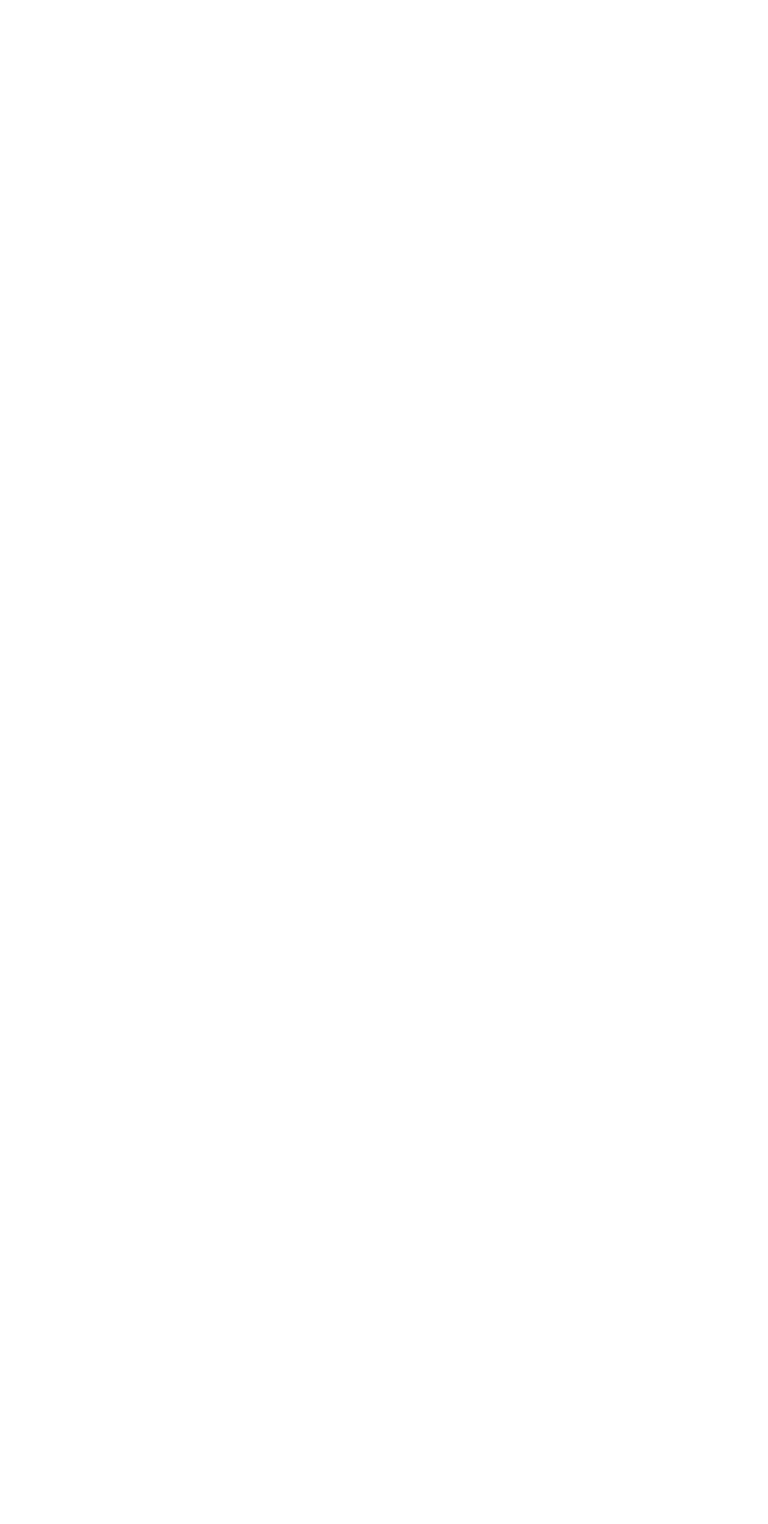
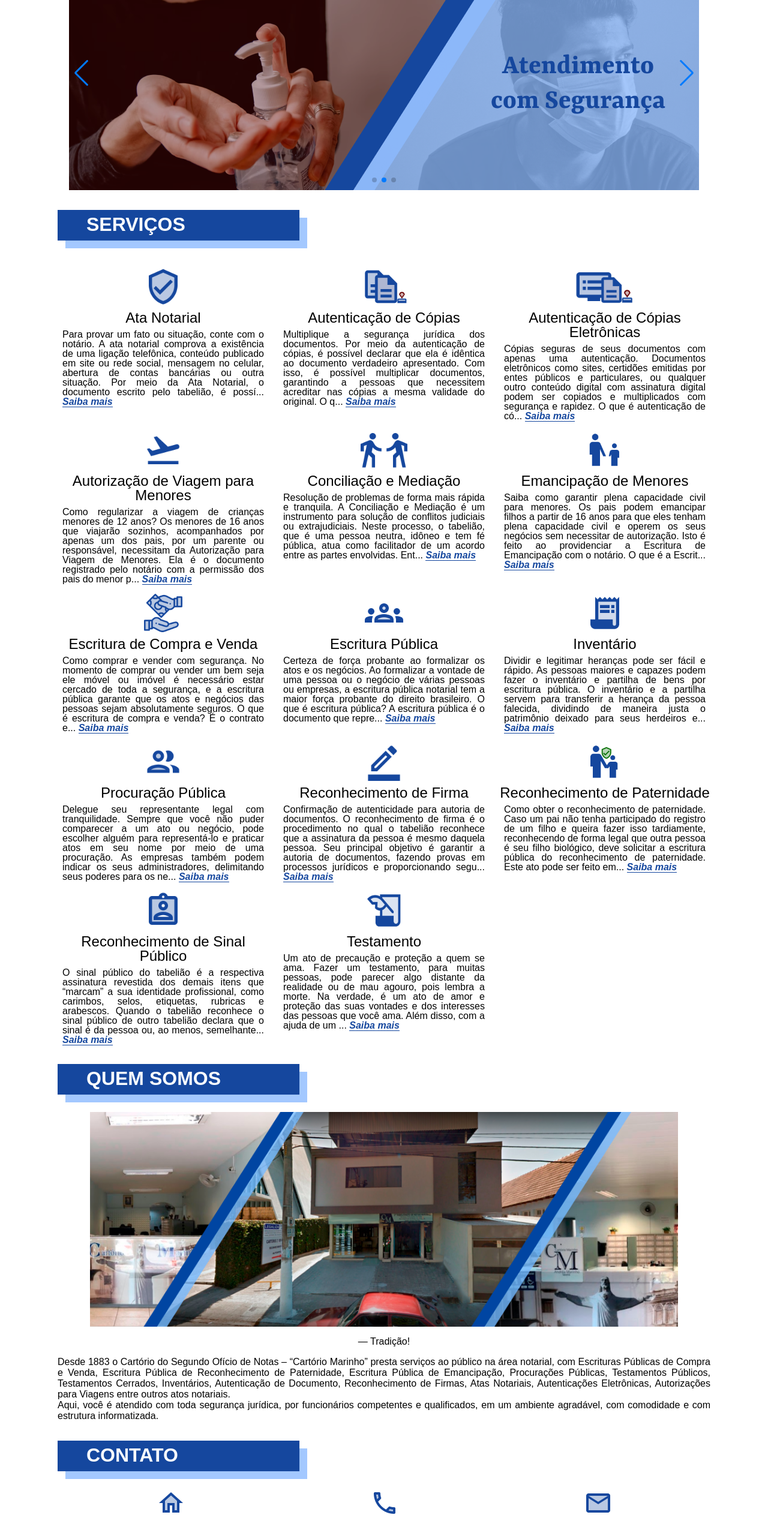
Before and after one commit to steniooliv/cartoriomarinho, a Next.js app: page / in a window 1280 px wide. Shown: the part 234-2775 px from the top of the page at 60% size. Before the commit the page ends 800 px from the top, so only its background shows below. Built offline with nearby package versions, Linux system fonts and the light colour scheme; a web font is replaced by a local one.

Commit message:
create home page app

```diff
--- a/src/pages/_app.tsx
+++ b/src/pages/_app.tsx
@@ -4,12 +4,16 @@ import Header from '../components/Header'
 
 import '../styles/global.scss';
 
+import "swiper/css/bundle";
+
 function MyApp({ Component, pageProps }: AppProps) {
+
   return (
     <>
       <Header />
 
       <Component {...pageProps} />
+
     </>
   )
 }
--- a/src/pages/_document.tsx
+++ b/src/pages/_document.tsx
@@ -7,8 +7,6 @@ export default class MyDocument extends Document {
         <Head>
           <link rel="preconnect" href="https://fonts.googleapis.com" />
           <link href="https://fonts.googleapis.com/css2?family=Rasa:wght@400;700&display=swap" rel="stylesheet" />
-
-          <title>Cartório Marinho</title>
         </Head>
         <body>
           <Main />
--- a/src/pages/index.tsx
+++ b/src/pages/index.tsx
@@ -1,9 +1,113 @@
-import type { NextPage } from 'next'
-import Header from '../components/Header'
+import type { NextPage } from 'next';
+import { Swiper, SwiperSlide } from "swiper/react";
+import Head from 'next/head';
+
+import ServicesCard from '../components/ServicesCard';
+
+import "swiper/css";
+import "swiper/css/pagination"
+import "swiper/css/navigation"
+
+import SwiperCore, {
+  Autoplay,Pagination,Navigation
+} from 'swiper';
+
+SwiperCore.use([Autoplay,Pagination,Navigation]);
+
+import styles from '../styles/home.module.scss';
+
+import data from '../services/data.json';
 
 const Home: NextPage = () => {
+  const items = data.items;
+
   return (
     <>
+      <Head>
+        <title>Cartório Marinho - Cartório 2º Ofício de Notas</title>
+      </Head>
+      <div className={styles.banner}>
+        <Swiper
+          spaceBetween={30}
+          centeredSlides={true}
+          autoplay={{"delay": 3000,"disableOnInteraction": false}}
+          pagination={{"clickable": true}}
+          navigation={true}
+          className={styles.swiper}
+        >
+          <SwiperSlide className={styles['swiper-slide']}>
+            <img src="/images/b1.png" alt="" />
+          </SwiperSlide>
+
+          <SwiperSlide className={styles['swiper-slide']}>
+            <img src="/images/b2.png" alt="" />
+          </SwiperSlide>
+
+          <SwiperSlide className={styles['swiper-slide']}>
+            <img src="/images/b3.png" alt="" />
+          </SwiperSlide>
+
+        </Swiper>
+      </div>
+      <article className={styles.article}>
+
+        <h2 id="services">SERVIÇOS</h2>
+
+        <div className={styles.services}>
+          {items.map(e => (
+            <ServicesCard key={items.indexOf(e)} index={items.indexOf(e)} icon={e.icon} title={e.title} description={e.description} />
+          ))
+          }
+        </div>
+
+        <h2 id="about">QUEM SOMOS</h2>
+
+        <div className={styles.about}>
+          <img src="/images/about.png" alt="Imagem do Cartório Marinho" />
+          <p>
+            <p>— Tradição!</p>
+            Desde 1883 o Cartório do Segundo Ofício de Notas – “Cartório Marinho” presta serviços ao público na área notarial, com Escrituras Públicas de Compra e Venda, Escritura Pública de Reconhecimento de Paternidade, Escritura Pública de Emancipação, Procurações Públicas, Testamentos Públicos, Testamentos Cerrados, Inventários, Autenticação de Documento, Reconhecimento de Firmas, Atas Notariais, Autenticações Eletrônicas, Autorizações para Viagens entre outros atos notariais. <br />
+            Aqui, você é atendido com toda segurança jurídica, por funcionários competentes e qualificados, em um ambiente agradável, com comodidade e com estrutura informatizada.
+          </p>
+        </div>
+
+        <h2 id="contact">CONTATO</h2>
+        <div className={styles.contact}>
+          <div className={styles['contact-detail']}>
+            <img src="/assets/address.png" alt="Endereço" />
+            <h1>Endereço</h1>
+            <p>Rua Delfim Moreira, 100 - Centro <br /> Pará de Minas - MG <br /> CEP: 35660-012 </p>
+          </div>
+
+          <div className={styles['contact-detail']}>
+            <img src="/assets/phone.png" alt="Telefone" />
+            <h1>Telefone</h1>
+            <p>(37) 3232-1101</p>
+          </div>
+
+          <div className={styles['contact-detail']}>
+            <img src="/assets/email.png" alt="E-mail" />
+            <h1>E-mail</h1>
+            <p>contato@cartoriomarinho.com.br</p>
+          </div>
+
+          <div className={styles['contact-detail']}>
+            <img src="/assets/whatsapp.png" alt="WhatsApp" />
+            <h1>WhatsApp</h1>
+            <p>(37) 99975-4848 - Escritura <br /> (37) 99975-1013 - Reconhecimento </p>
+          </div>
+
+        </div>
+        <div className={styles.map}>
+          <iframe src="https://www.google.com/maps/embed?pb=!1m18!1m12!1m3!1d3752.532269025872!2d-44.61005668473362!3d-19.859734186643095!2m3!1f0!2f0!3f0!3m2!1i1024!2i768!4f13.1!3m3!1m2!1s0xa73bf2975dcb35%3A0xfad4fbdfce92379c!2sCART%C3%93RIO%202%C2%B0%20OFICIO%20DE%20NOTAS%20DE%20PAR%C3%81%20DE%20MINAS!5e0!3m2!1spt-BR!2sbr!4v1633453364924!5m2!1spt-BR!2sbr" loading="lazy"></iframe>
+        </div>
+
+      </article>
+
+      <footer className={styles.footer}>
+        <p>Copyright 2021 - Todos os Direitos Reservados - Developed by <a href="https://www.steniooliv.com">steniooliv</a></p>
+      </footer>
+
     </>
   )
 }
--- /dev/null
+++ b/src/styles/home.module.scss
@@ -0,0 +1,158 @@
+.banner {
+  max-width: 1120px;
+  margin: 2rem auto;
+  padding: 0 2rem;
+}
+
+.article {
+  max-width: 1120px;
+  margin: 1rem auto;
+  padding: 0 1rem;
+
+  h2 {
+    font-size: 2rem;
+    line-height: 3rem;
+    height: 4rem;
+    color: var(--white-200);
+
+    padding-left: 3rem;
+
+    background-image: url('/assets/title_background.png');
+    background-repeat: no-repeat;
+    background-size: contain;
+
+    @media (max-width: 480px) {
+      font-size: 2rem;
+      height: 5rem;
+      line-height: 4rem;
+    }
+  }
+}
+
+.services {
+  display: grid;
+  grid-template-columns: 1fr 1fr 1fr;
+  gap: 1rem;
+
+  margin: 2rem auto;
+
+  @media (max-width: 720px) {
+    grid-template-columns: 1fr 1fr;
+  }
+
+  @media (max-width: 480px) {
+    grid-template-columns: 1fr 1fr;
+  }
+
+  @media (max-width: 320px) {
+    grid-template-columns: 1fr;
+  }
+}
+
+.about {
+  display: flex;
+  flex-direction: column;
+  align-items: center;
+
+  img {
+    width: 90%;
+    margin: 1rem auto;
+  }
+  p {
+    margin-bottom: 2rem;
+    text-align: justify;
+
+    p {
+      text-align: center;
+      margin-bottom: 1rem;
+    }
+  }
+}
+
+.contact {
+  display: flex;
+  flex-direction: row;
+  align-items: center;
+  justify-content: space-around;
+  flex-wrap: wrap;
+  margin-top: 1rem;
+}
+
+.contact-detail {
+  min-width: 15rem;
+  display: flex;
+  flex-direction: column;
+  align-items: center;
+
+  img {
+    height: 3rem;
+    margin-bottom: 0.5rem;
+  }
+
+  h1 {
+    font-size: 1.5rem;
+    font-weight: 400;
+    margin-bottom: 0.2rem;
+  }
+
+  p {
+    font-size: 1.2rem;
+    text-align: center;
+    height: 5rem;
+  }
+
+}
+
+.map {
+  display: flex;
+  justify-content: center;
+  align-items: center;
+
+  iframe {
+    width: 90%;
+    height: 30rem;
+    border: none;
+    border-radius: 1rem;
+  }
+}
+
+.footer {
+  height: 3rem;
+  margin-top: 3rem;
+  border-top: 1px solid var(--blue-800);
+  display: flex;
+  align-items: center;
+  justify-content: center;
+
+  p{
+    font-size: 1rem;
+    color: var(--blue-800);
+    text-align: center;
+  }
+}
+
+.swiper {
+  width: 100%;
+  z-index: -1000;
+}
+
+.swiper-slide {
+  display: -webkit-box;
+  display: -ms-flexbox;
+  display: -webkit-flex;
+  display: flex;
+  -webkit-box-pack: center;
+  -ms-flex-pack: center;
+  -webkit-justify-content: center;
+  justify-content: center;
+  -webkit-box-align: center;
+  -ms-flex-align: center;
+  -webkit-align-items: center;
+  align-items: center;
+
+  img {
+    display: block;
+    width: 100%;
+    object-fit: scale-down;
+  }
+}
```
